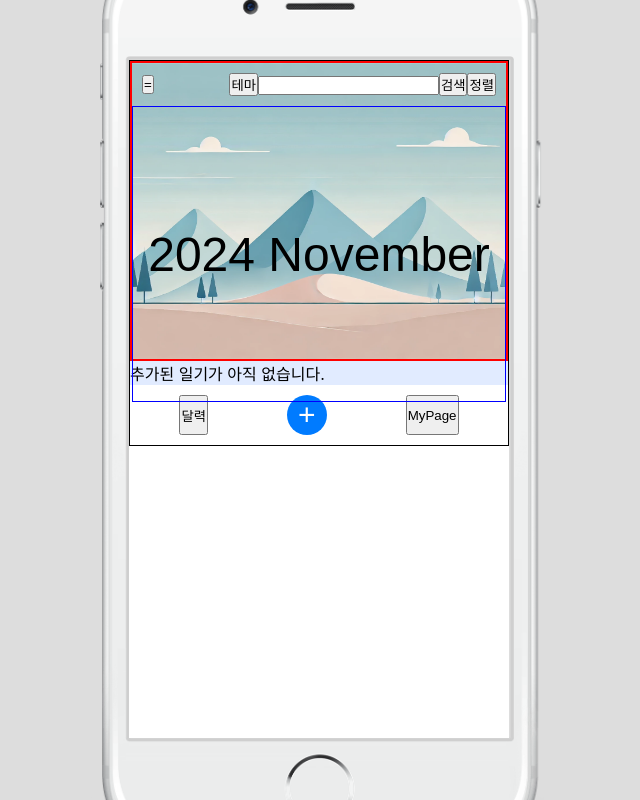
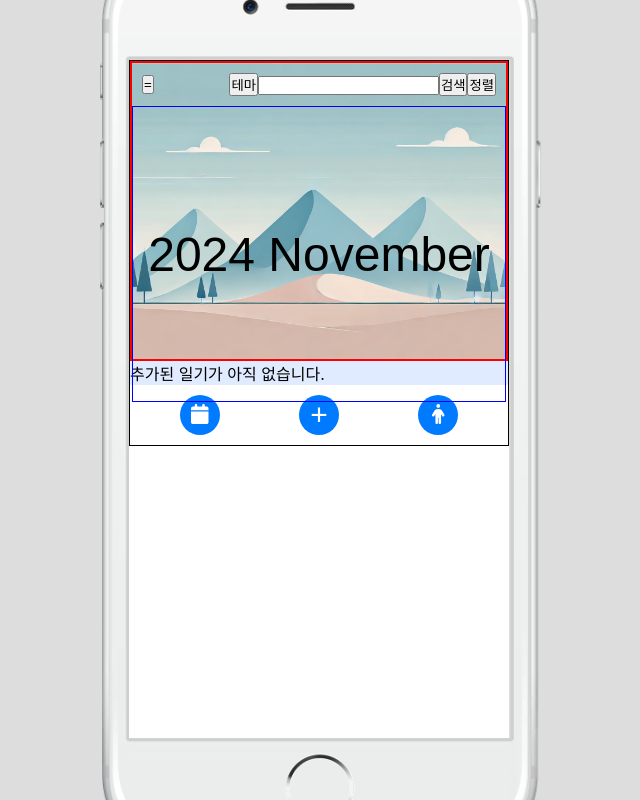
Before and after one commit to BlackMoreCode/MiniProject, a React (Create React App) app: page / in a window 1280 px wide. Shown: the whole page, without its empty margins (318-958 px from the left). Built offline with nearby package versions, Linux system fonts and the light colour scheme.

Commit message:
icon changes, structural changes from team-member integrated

```diff
--- a/package.json
+++ b/package.json
@@ -3,6 +3,10 @@
   "version": "0.1.0",
   "private": true,
   "dependencies": {
+    "@fortawesome/fontawesome-free": "^6.7.1",
+    "@fortawesome/fontawesome-svg-core": "^6.7.1",
+    "@fortawesome/free-solid-svg-icons": "^6.7.1",
+    "@fortawesome/react-fontawesome": "^0.2.2",
     "@testing-library/jest-dom": "^5.14.1",
     "@testing-library/react": "^13.0.0",
     "@testing-library/user-event": "^13.2.1",
--- a/src/components/homeComponent.jsx
+++ b/src/components/homeComponent.jsx
@@ -105,6 +105,21 @@ export const Img1 = styled.img`
   z-index: -1;
 `;
 
+export const RedirectButton = styled.button`
+  background-color: #007bff;
+  color: white;
+  border: none;
+  border-radius: 50%;
+  width: 40px;
+  height: 40px;
+  font-size: 20px;
+  cursor: pointer;
+
+  &:hover {
+    background-color: #0056b3;
+  }
+`;
+
 export const AddButton = styled.button`
   background-color: #007bff;
   color: white;
--- a/src/pages/Diary.jsx
+++ /dev/null
@@ -1,77 +0,0 @@
-import { useState } from "react";
-import { useNavigate } from "react-router-dom";
-import { Container, Div, Form } from "../components/diaryComponent";
-
-const Diary = () => {
-  const [title, setTitle] = useState("");
-  const [desc, setDesc] = useState("");
-  const navigate = useNavigate();
-
-  const handleSave = (e) => {
-    // 기존 동작 막기
-    e.preventDefault();
-    // 일기 저장
-    const diaryEntry = {
-      title,
-      desc,
-      date: new Date().toISOString().split("T")[0], // Add current date
-    };
-    // 홈 컴포넌트나 상태 관리자에게 보내기 (Context, etc)
-    console.log("Saved Diary:", diaryEntry);
-
-    navigate("/"); // 끝내고 나면 홈으로 이동.
-  };
-
-  return (
-    <Container>
-      <Div className="phone-container">
-        <Div className="diary-header">
-          <button onClick={() => navigate("/")}>뒤</button>
-          <p>세호의 일기</p>
-          <div></div>
-        </Div>
-
-        <Form onSubmit={handleSave} className="diary-container">
-          <p className="diary-name">일기 제목</p>
-          <input
-            type="text"
-            name="diary-title"
-            className="diary-title"
-            value={title}
-            onChange={(e) => setTitle(e.target.value)}
-            placeholder="제목을 입력하세요"
-          />
-          <p>작성한 날짜</p>
-          <input
-            type="date"
-            name="diary-date"
-            className="diary-date"
-            defaultValue={new Date().toISOString().split("T")[0]}
-          />
-          <p>오늘의 일기</p>
-          <textarea
-            name="diary-desc"
-            className="diary-desc"
-            value={desc}
-            onChange={(e) => setDesc(e.target.value)}
-            placeholder="내용을 입력하세요"
-          />
-          <div className="buttonBox">
-            <button type="submit" className="saveBtn">
-              저장
-            </button>
-            <button
-              type="button"
-              className="dltBtn"
-              onClick={() => navigate("/")}
-            >
-              삭제
-            </button>
-          </div>
-        </Form>
-      </Div>
-    </Container>
-  );
-};
-
-export default Diary;
--- a/src/pages/Home.jsx
+++ b/src/pages/Home.jsx
@@ -5,11 +5,12 @@ import {
   Div,
   Img1,
   AddButton,
-  RemoveButton,
+  RedirectButton,
 } from "../components/homeComponent";
-import { toast } from "react-toastify";
 import theme1 from "../assets/images/theme1.jpg";
 import { UserContext } from "../contexts/UserContext";
+import { FontAwesomeIcon } from "@fortawesome/react-fontawesome";
+import { faCalendar, faPerson } from "@fortawesome/free-solid-svg-icons";
 
 const monthName = new Date().toLocaleString("default", { month: "long" });
 const year = new Date().getFullYear();
@@ -76,9 +77,13 @@ const Home = () => {
         </Div>
         {/* Footer */}
         <Div className="phone-footer">
-          <button onClick={() => navigate("/calendar")}>달력</button>
+          <RedirectButton onClick={() => navigate("/calendar")}>
+            <FontAwesomeIcon icon={faCalendar} />
+          </RedirectButton>
           <AddButton onClick={() => navigate("/diaryInsert")}>+</AddButton>
-          <button>MyPage</button>
+          <RedirectButton>
+            <FontAwesomeIcon icon={faPerson} />
+          </RedirectButton>
         </Div>
       </Div>
     </Container>
--- a/src/routes/AppRoutes.jsx
+++ b/src/routes/AppRoutes.jsx
@@ -2,7 +2,6 @@ import React from "react";
 import { BrowserRouter as Router, Routes, Route } from "react-router-dom";
 import Calendar from "../pages/Calendar/Calendar";
 import Home from "../pages/Home";
-import Diary from "../pages/Diary";
 import DiaryInsert from "../pages/Diary/DiaryInsert";
 import MyPage from "../pages/MyPage";
 import Profile from "../pages/Profile";
@@ -17,7 +16,6 @@ function AppRoutes() {
         <Route path="/" element={<Home />} />
         <Route path="/calendar" element={<Calendar />} />
 
-        <Route path="/diary" element={<Diary />} />
         <Route path="/diaryInsert" element={<DiaryInsert />} />
 
         <Route path="*" element={<NotFound />} />
```
Also changed, not shown: 2 other files (tests, documents, lock files or other folders).
